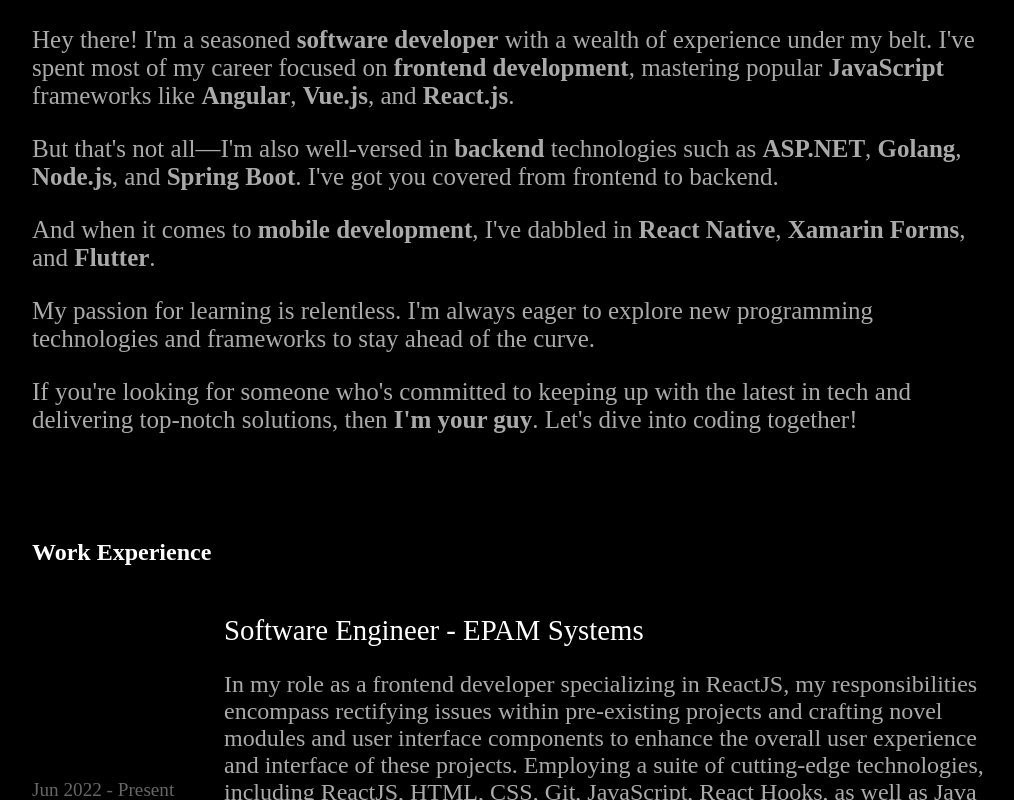
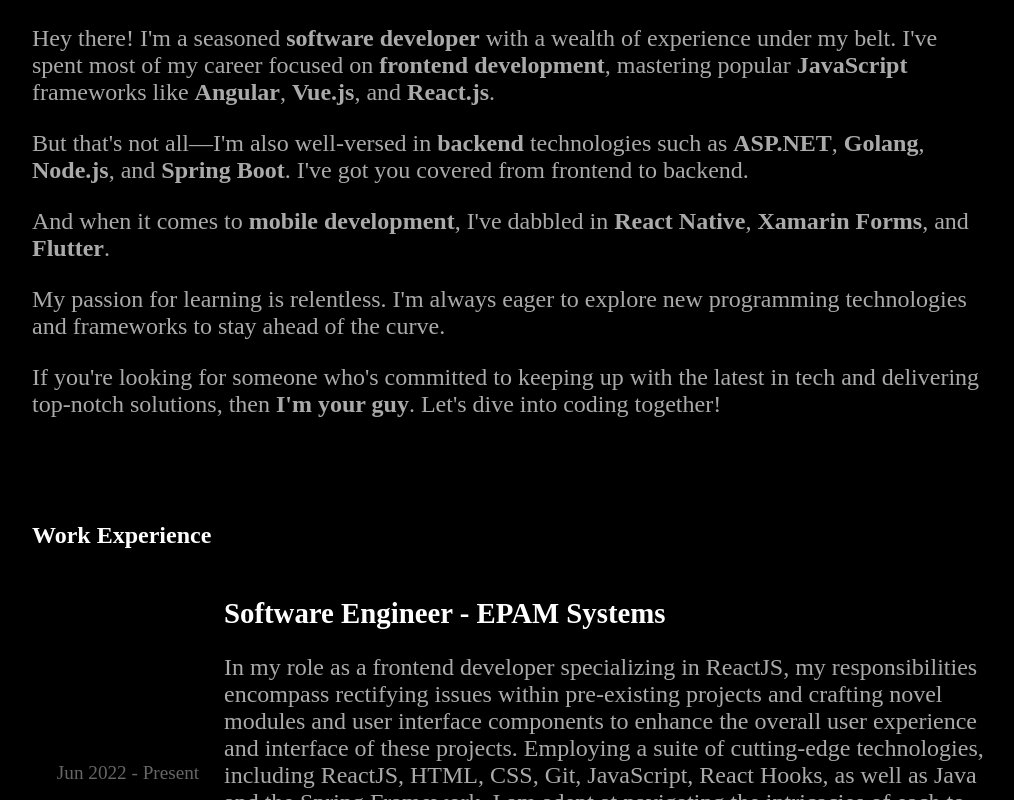
Before and after one commit to TulioMeran/personal-profile, a React (Create React App) app in the folder personal-profile/: page / in a window 1280 px wide. Shown: the part 300-1100 px from the top of the page, without its empty margins (128-1142 px from the left). Built offline with nearby package versions, Linux system fonts and the light colour scheme; a web font is replaced by a local one.

Commit message:
some improvement

```diff
--- a/personal-profile/src/components/layouts/main/index.tsx
+++ b/personal-profile/src/components/layouts/main/index.tsx
@@ -34,9 +34,9 @@
       borderWidth: 2,
       borderStyle: 'solid',
       width: {xs: 180, md: 250, lg: 150},
-      height: 'auto',
-      maxHeight: '150px',
-      transition: '0.8s'
+      height: {xs: 150, md: 180, lg: 150},
+      transition: '0.8s',
+      alignSelf: 'center'
     }
 
     const headerContainerStyle: SxProps = {
--- a/personal-profile/src/components/sections/briefcase/index.tsx
+++ b/personal-profile/src/components/sections/briefcase/index.tsx
@@ -13,11 +13,10 @@
             padding: 5,
             display: 'flex',
             flexDirection: 'column',
-            fontSize: 25
+            fontSize: {xs: '1.2rem', md: '1.5rem'},
         }
 
         const briefcaseLabel: SxProps = {
-            fontSize: 35,
             fontWeight: '600',
             marginBottom: 2
         }
--- a/personal-profile/src/components/sections/networks/index.tsx
+++ b/personal-profile/src/components/sections/networks/index.tsx
@@ -11,7 +11,7 @@
     };
 
     const contactmeLabelStyle: SxProps = {
-      fontSize: 35,
+      fontSize: {xs: '1.2rem' ,md: '1.5rem'},
       fontWeight: '600',
     };
 
@@ -29,7 +29,7 @@
       display: 'flex',
       flexDirection: 'row',
       alignItems: 'center',
-      fontSize: 25,
+      fontSize: {xs: '1.2rem', md: '1.5rem'},
       flexWrap: 'wrap',
       columnGap: 1,
       rowGap: 1,
--- a/personal-profile/src/components/sections/presentation/index.tsx
+++ b/personal-profile/src/components/sections/presentation/index.tsx
@@ -12,7 +12,7 @@
           }
 
           const presentationLabelStyle: SxProps = {
-               fontSize: '1.5rem',
+               fontSize: {xs: '1.2rem' ,md: '1.5rem'},
                fontWeight: 'bold',
 
           }
@@ -46,7 +46,7 @@
           sx={sxStyles().presentationContainerStyle}>
         <Box component={'div'} sx={{display: 'flex', flexDirection: 'column'}} >
           <Box component={'label'} sx={sxStyles().presentationLabelStyle} >About</Box>
-          <Box component={'div'} sx={{color: customColors.secondary}} >
+          <Box component={'div'} sx={{color: customColors.secondary, fontSize: {xs: '1.2rem' ,md: '1.5rem'}}} >
                <Box component={'p'} >
                   Hey there! I'm a seasoned <StrongLabel label="software developer" /> with a wealth of experience under my belt. I've spent most of my career focused on <StrongLabel label="frontend development" />, mastering popular <StrongLabel label="JavaScript" /> frameworks like <StrongLabel label="Angular" />, <StrongLabel label="Vue.js" />, and <StrongLabel label="React.js" />.
                </Box>
--- a/personal-profile/src/components/sections/workExperience/index.tsx
+++ b/personal-profile/src/components/sections/workExperience/index.tsx
@@ -13,31 +13,14 @@
         }
 
         const titleLabelStyle: SxProps = {
-             fontSize: '1.5rem',
+             fontSize: {xs: '1.2rem', md: '1.5rem'},
              fontWeight: 'bold',
 
-        }
-
-        const labelsContainerStyle: SxProps = {
-             display: 'flex',
-             flexDirection: 'row',
-             justifyContent: 'space-between',
-             flexWrap: 'wrap'
-        }
-
-        const valueContainerStyle: SxProps = {
-             display: 'flex',
-             flexDirection: 'row',
-             marginBottom: 2,
-             columnGap: 2,
-             rowGap: 2
         }
 
         return {
             workExperienceContainerStyle,
             titleLabelStyle,
-             labelsContainerStyle,
-             valueContainerStyle
         }
    }
 
@@ -50,24 +33,24 @@
             {experiencies.map(exp => (
                 <Box key={`${exp.company}-${exp.position}`}
                     sx={{display: 'flex',
-                        flex: 'row',
+                        flexDirection: {xs: 'column', md: 'row'},
                         paddingY: 1,
                         justifyContent: 'space-between',
                         alignItems: 'center',
                         marginTop: 5}} >
                    <Box component={'label'}
-                        sx={{width: {xs: '30%', md:'20%'},
+                        sx={{width: {xs: '100%', md:'20%', textAlign: 'center'},
                             color: customColors.gray,
                             fontSize: '1.2rem'}} >
                        {`${exp.startDay} - ${exp.endDay ? exp.endDay : 'Present'}`}
                    </Box>
-                   <Box component={'div'} sx={{width: '80%'}} >
+                   <Box component={'div'} sx={{width: {xs: '100%',md: '80%'}}} >
                       <Box component={'div'}
-                            sx={{ fontSize: '1.8rem'}} >{`${exp.position} - ${exp.company}`}</Box>
+                            sx={{ fontSize: {xs: '1.4rem' , md: '1.8rem'}, fontWeight: 'bold'}} >{`${exp.position} - ${exp.company}`}</Box>
                       <Box component={'p'}
-                           sx={{color: customColors.secondary, fontSize: '1.5rem'}} > {exp.description}</Box>
+                           sx={{color: customColors.secondary, fontSize: {xs: '1.2rem' , md: '1.5rem'}}} > {exp.description}</Box>
                       <Box component={'label'}
-                           sx={{color: customColors.gray}} >{exp.stack.join(" · ")}</Box>
+                           sx={{color: customColors.gray, fontSize: {xs: '1.2rem', md: '1.4rem'}}} >{exp.stack.join(" · ")}</Box>
                    </Box>
                 </Box>
             ))}
```
